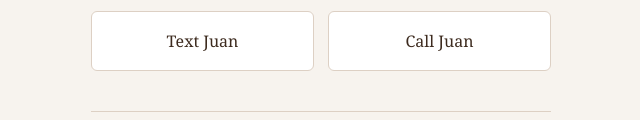
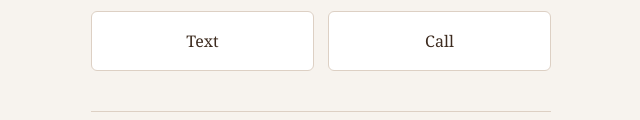
Before and after one commit to boeckh-gif/solarassoc-website, a website: page public/field/index.html in a window 1280 px wide. Shown: the part 234-354 px from the top of the page, without its empty margins (319-959 px from the left). Drawn offline with Linux system fonts and the light colour scheme.

Commit message:
Field page: drop the name from the Text and Call buttons

```diff
--- a/public/field/index.html
+++ b/public/field/index.html
@@ -79,12 +79,11 @@
   </a>
 
   <div class="row">
-    <!-- REPLACE WITH JUAN'S NUMBER -->
     <a class="btn" href="sms:+17023373727">
-      <span class="t">Text Juan</span>
+      <span class="t">Text</span>
     </a>
     <a class="btn" href="tel:+17023373727">
-      <span class="t">Call Juan</span>
+      <span class="t">Call</span>
     </a>
   </div>
 
```
